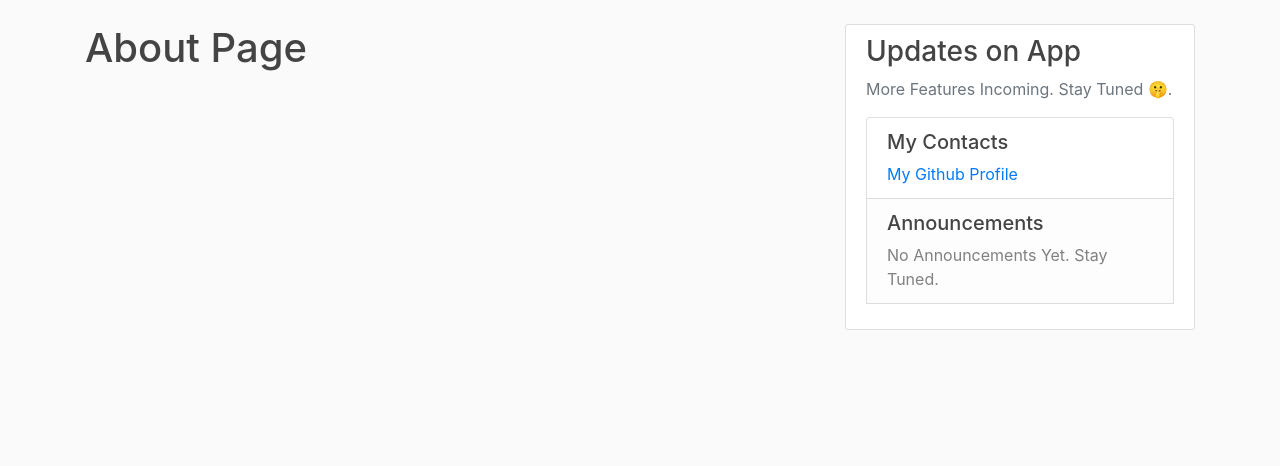
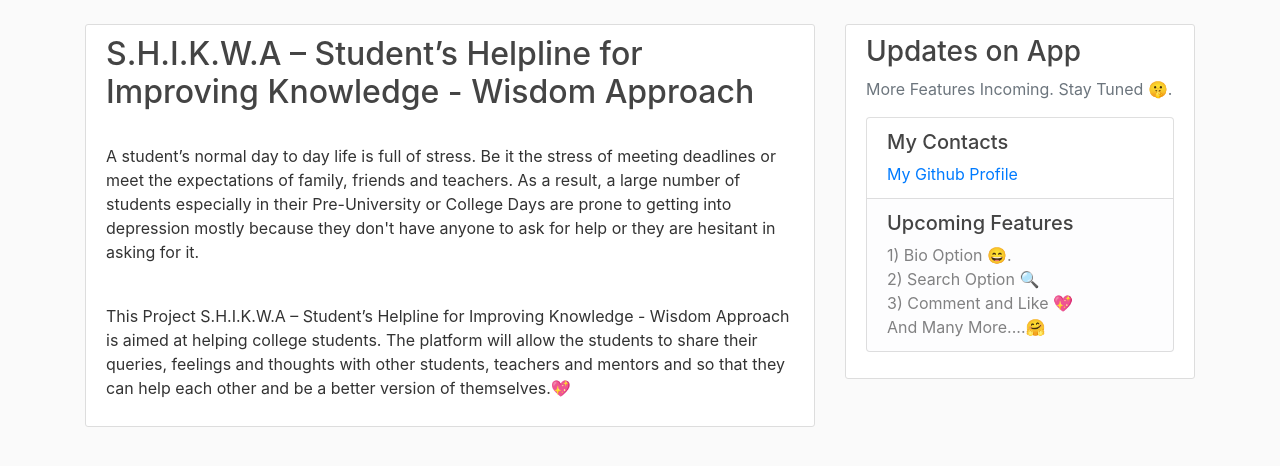
Before and after one commit to maliknajeeb113/shikwa, a Flask app: page /about in a window 1280 px wide. Shown: the part 56-522 px from the top of the page. Run offline with Flask 2, Linux system fonts and the light colour scheme; some libraries are stand-ins or nearby versions.

Commit message:
final cut

```diff
--- a/shikwa/templates/about.html
+++ b/shikwa/templates/about.html
@@ -1,4 +1,14 @@
 {% extends "layout.html" %}
 {% block content %}
-    <h1>About Page</h1>
+    <div class="content-section"><h2>S.H.I.K.W.A – Student’s Helpline for Improving Knowledge - Wisdom Approach</h2>
+    <br><p>A student’s normal day to day life is full of stress.
+        Be it the stress of meeting deadlines or meet the expectations of family, friends and teachers.
+        As a result, a large number of students especially in their Pre-University or College Days are
+        prone to getting into depression mostly because they don't have anyone to ask for help or they
+         are hesitant in asking for it.</p><br>
+        <p>This Project S.H.I.K.W.A – Student’s Helpline for Improving Knowledge - Wisdom Approach is
+            aimed at helping college students. The platform will allow the students to share their queries, feelings and
+            thoughts with other students, teachers and mentors and so that they can help each other and be a better version
+             of themselves.💖</p>
+    </div>
 {% endblock content %}
--- a/shikwa/templates/create_post.html
+++ b/shikwa/templates/create_post.html
@@ -4,7 +4,7 @@
     <form method="POST" action="">
         {{ form.hidden_tag() }}
         <fieldset class="form-group">
-            <legend class="border-bottom mb-4">{{ legend }}</legend>
+            <legend class="border-bottom mb-4">New Shikwa</legend>
             <div class="form-group">
                 {{ form.title.label(class="form-control-label") }}
                 {% if form.title.errors %}
--- a/shikwa/templates/errors/403.html
+++ b/shikwa/templates/errors/403.html
@@ -1,7 +1,7 @@
 {% extends "layout.html" %}
 {% block content %}
     <div class="content-section">
-        <h1>You don't have permission to do that (403)</h1>
+        <h1>You don't have permission to do that (403) 🙅‍♂️</h1>
         <p>Please check your account and try again</p>
     </div>
 {% endblock content %}
--- a/shikwa/templates/errors/404.html
+++ b/shikwa/templates/errors/404.html
@@ -1,7 +1,7 @@
 {% extends "layout.html" %}
 {% block content %}
     <div class="content-section">
-        <h1>Oops. Page Not Found (404)</h1>
+        <h1>Oops. Page Not Found (404) 💀</h1>
         <p>That page does not exist. Please try a different location</p>
     </div>
 {% endblock content %}
--- a/shikwa/templates/errors/500.html
+++ b/shikwa/templates/errors/500.html
@@ -1,7 +1,7 @@
 {% extends "layout.html" %}
 {% block content %}
     <div class="content-section">
-        <h1>Something went wrong (500)</h1>
+        <h1>Something went wrong (500) 👨‍🔧</h1>
         <p>We're experiencing some trouble on our end. Please try again in the near future</p>
     </div>
 {% endblock content %}
--- a/shikwa/templates/home.html
+++ b/shikwa/templates/home.html
@@ -1,5 +1,6 @@
 {% extends "layout.html" %}
 {% block content %}
+    {% if posts.items %}
       {% for post in posts.items %}
           <article class="media content-section">
             <img class="rounded-circle article-img" src="{{ url_for('static', filename='profile_pics/' + post.author.image_file) }}">
@@ -24,4 +25,8 @@
           ...
         {% endif %}
       {% endfor %}
+    {%else%}
+          <div class="content-section"><h1>No SHIKWA(s) Yet</h1>
+          </div>
+    {% endif %}
 {% endblock content %}
--- a/shikwa/templates/layout.html
+++ b/shikwa/templates/layout.html
@@ -32,7 +32,7 @@
             <!-- Navbar Right Side -->
             <div class="navbar-nav">
               {% if current_user.is_authenticated %}
-                <a class="nav-item nav-link" href="{{ url_for('posts.new_post') }}">New Post</a>
+                <a class="nav-item nav-link" href="{{ url_for('posts.new_post') }}">New SHIKWA</a>
                 <a class="nav-item nav-link" href="{{ url_for('users.account') }}">Account</a>
                 <a class="nav-item nav-link" href="{{ url_for('users.logout') }}">Logout</a>
               {% else %}
@@ -66,8 +66,12 @@
                 <li class="list-group-item"><h5>My Contacts</h5>
                   <a href="https://github.com/maliknajeeb113" target="_blank">My Github Profile<a>
                 </li>
-                <li class="list-group-item list-group-item-light"><h5>Announcements</h5>
-                  <a >No Announcements Yet. Stay Tuned.<a>
+                <li class="list-group-item list-group-item-light"><h5>Upcoming Features</h5>
+                  <a >1) Bio Option 😄.<a><br>
+                  <a >2) Search Option 🔍️</a><br>
+                  <a >3) Comment and Like 💖</a><br>
+                  <a>    And Many More....🤗</a>
+
                 </li>
               </ul>
             </p>
```
Also changed, not shown: shikwa/site.db. Lines whose indentation alone changed are shown as unchanged.
